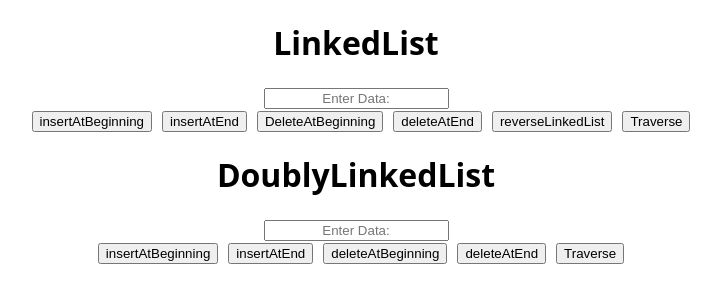
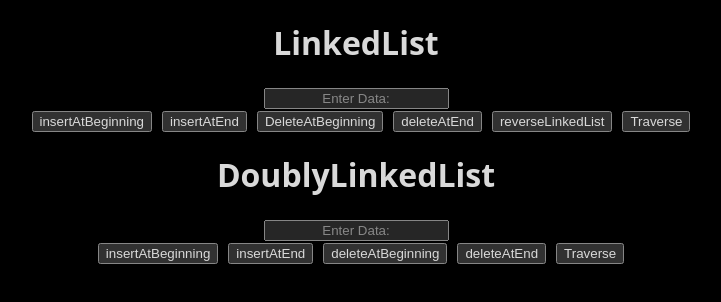
Before and after one commit to abhikatta/searchgithub, a React (Create React App) app: page / in a window 1280 px wide. Shown: the top 302 px of the page, without its empty margins (284-1005 px from the left). Built offline with nearby package versions, Linux system fonts and the light colour scheme.

Commit message:
Update build folder

```diff
--- a/src/index.css
+++ b/src/index.css
@@ -5,7 +5,8 @@ body {
   -webkit-font-smoothing: antialiased;
   -moz-osx-font-smoothing: grayscale;
 
-
+  background-color: black;
+  filter: invert(85%);
 }
 code {
   font-family:system-ui, -apple-system, BlinkMacSystemFont, 'Segoe UI', Roboto, Oxygen, Ubuntu, Cantarell, 'Open Sans', 'Helvetica Neue', sans-serif monospace;
```
